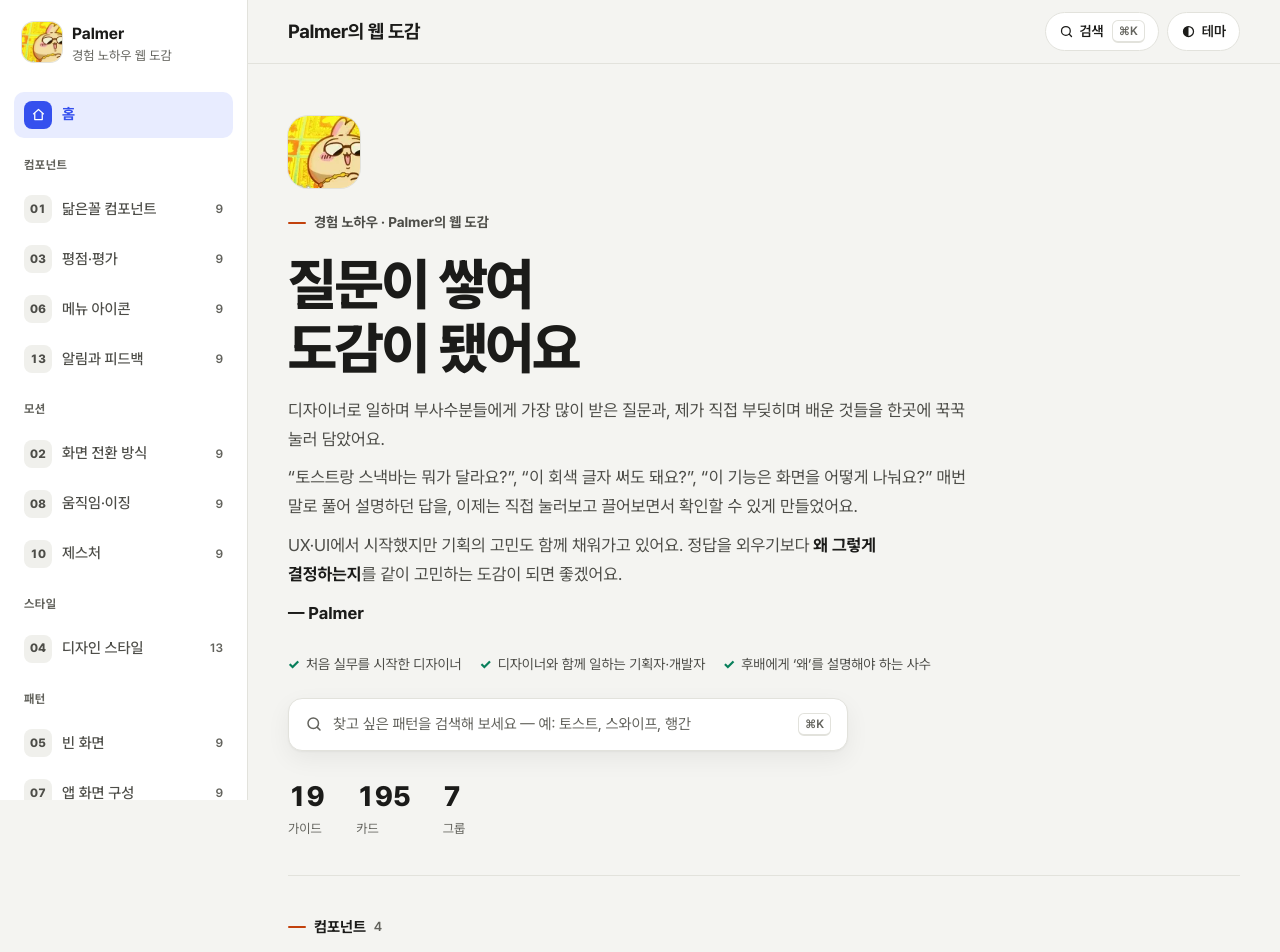
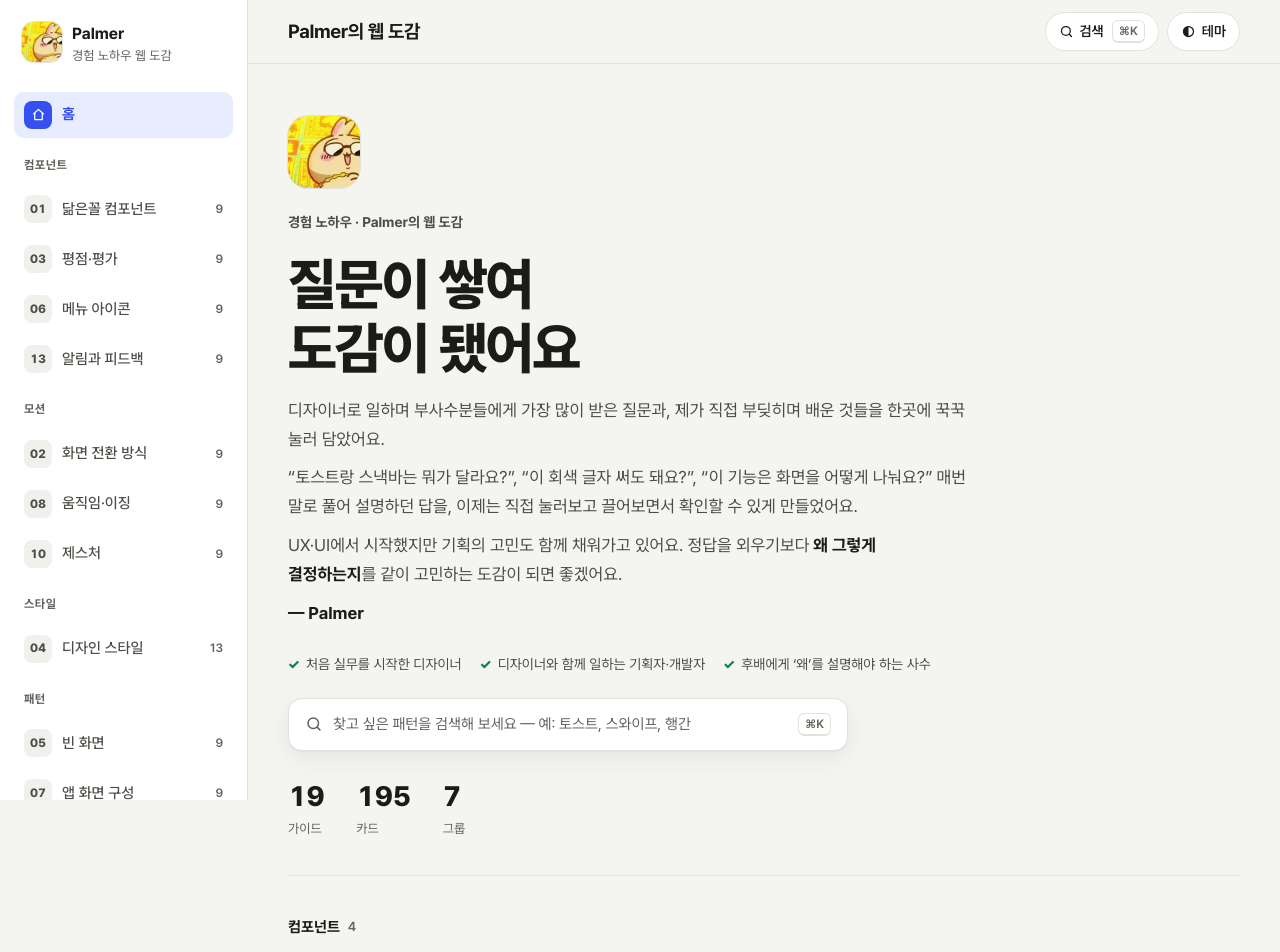
Before and after one commit to chanchaning/palmer_ux, a React (Vite) app: page / in a window 1280 px wide. Shown: the top 952 px of the page. Built offline with nearby package versions, Linux system fonts and the light colour scheme.

Commit message:
홈·페이지 머리말 옆 장식 선 제거

```diff
--- a/src/styles/core.css
+++ b/src/styles/core.css
@@ -561,7 +561,6 @@ button, input, textarea, select, output, svg text { font-family: inherit; }
 .kicker-group {
   display: inline-flex; align-items: center; gap: 8px; font-size: 14px; font-weight: 600; color: var(--text-2);
 }
-.kicker-group::before { content: ""; width: 18px; height: 2px; border-radius: 1px; background: var(--b); }
 @media (max-width: 767px) { .kicker-num { font-size: 40px; } }
 
 /* 아이콘 버튼 */
@@ -591,7 +590,6 @@ kbd { font-family: inherit; font-size: 12px; font-weight: 600; color: var(--text
 .home-stats dd { margin: 0; font-size: 28px; font-weight: 800; letter-spacing: -.02em; font-variant-numeric: tabular-nums; }
 .home-group { padding-top: 32px; }
 .home-group-name { margin: 0 0 14px; font-size: 15px; font-weight: 700; display: flex; align-items: center; gap: 8px; }
-.home-group-name::before { content: ""; width: 18px; height: 2px; border-radius: 1px; background: var(--b); }
 .home-group-name span { font-size: 13px; font-weight: 600; color: var(--text-3); }
 .home-grid { display: grid; grid-template-columns: repeat(auto-fill, minmax(min(100%, 300px), 1fr)); gap: 16px; }
 .home-tile {
@@ -628,7 +626,6 @@ kbd { font-family: inherit; font-size: 12px; font-weight: 600; color: var(--text
 /* 딥링크 강조 */
 .card.focus-flash { box-shadow: 0 0 0 3px var(--accent), var(--shadow); transition: box-shadow .4s; }
 .home-eyebrow { display: inline-flex; align-items: center; gap: 8px; font-size: 14px; font-weight: 700; color: var(--text-2); }
-.home-eyebrow::before { content: ""; width: 18px; height: 2px; border-radius: 1px; background: var(--b); }
 .home-desc p { margin: 0 0 10px; }
 .home-desc b { color: var(--text); }
 .home-sign { font-weight: 700; color: var(--text); margin-top: 4px !important; }
```
